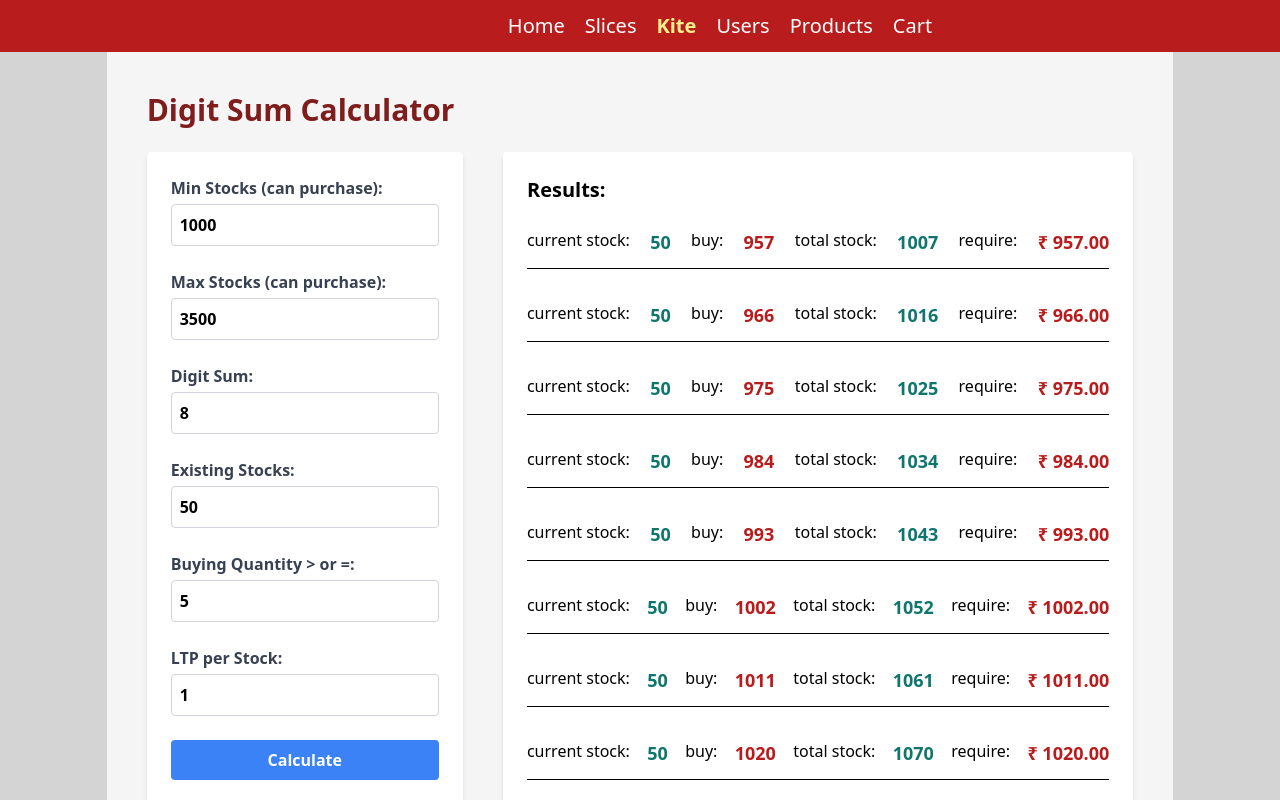
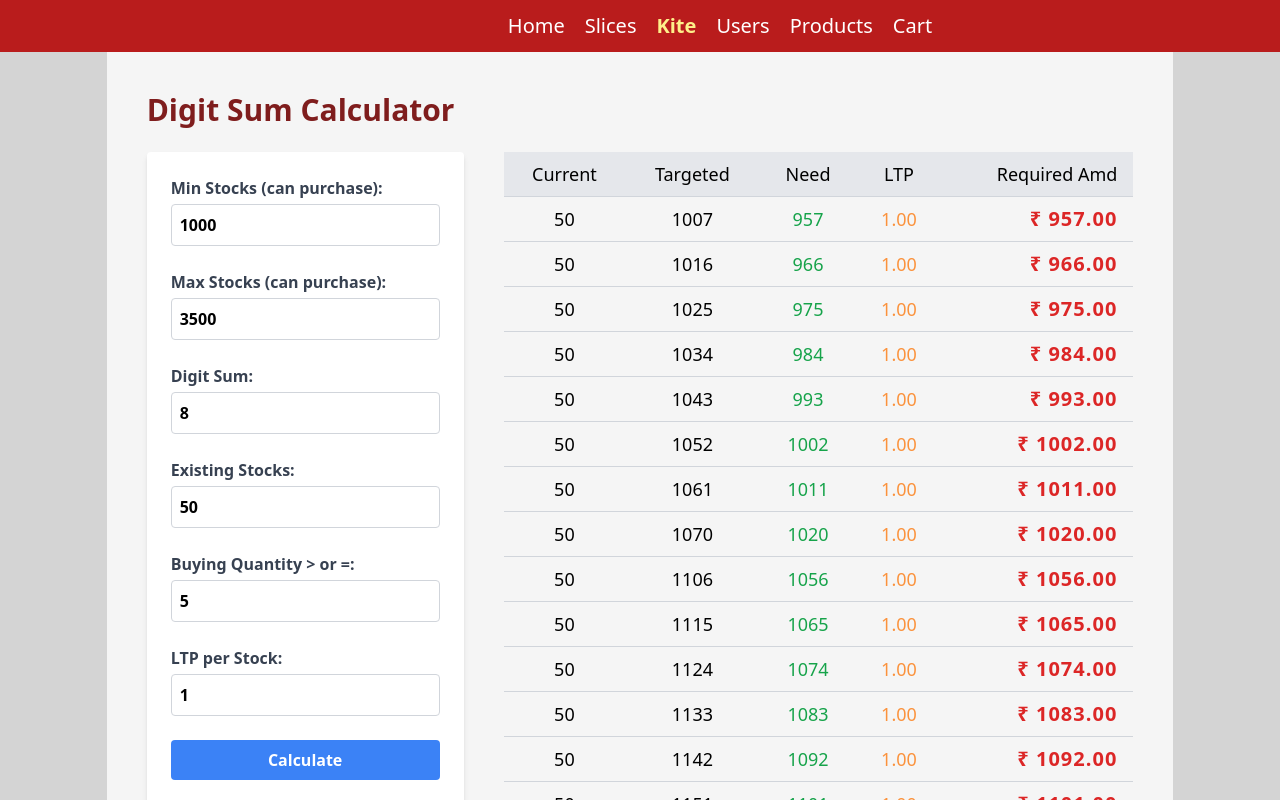
Before and after one commit to shankaraswal/rtk-qry-cd, a React app: page /kite in a window 1280 px wide. Both pictures are taken after a click on the button "Calculate". Shown: the top 800 px of the page. Built offline with nearby package versions, Linux system fonts and the light colour scheme; the HTML template or start-up script is replaced by a standard one.

Commit message:
updated ui table view

```diff
--- a/src/index.css
+++ b/src/index.css
@@ -1,3 +1,21 @@
 @tailwind base;
 @tailwind components;
 @tailwind utilities;
+
+/* styles.css */
+.table-custom {
+    @apply w-full text-center text-lg border-spacing-0 border-collapse border-none;
+  }
+
+  .table-custom tr:hover {
+    @apply bg-red-100;
+  }
+
+  .table-custom th, .table-custom td {
+    @apply px-4 py-2 border-b border-gray-300;
+
+  }
+
+  .table-custom th {
+    @apply bg-gray-200 font-medium;
+  }
--- a/src/pages/Kite.tsx
+++ b/src/pages/Kite.tsx
@@ -132,37 +132,32 @@ const KiteCalculator = () => {
           </button>
         </div>
 
-        {results.length > 0 && (
-          <div className="bg-white p-6 rounded shadow-md w-2/3  space-y-3">
-            <h2 className="text-xl font-semibold mb-2">Results:</h2>
-            <div className="flex flex-col gap-5 ">
+        <div className="flex flex-col gap-4 w-2/3 text-enter">
+          <table className="table-custom">
+            <thead>
+              <tr>
+                <th>Current</th>
+                <th>Targeted </th>
+                <th>Need</th>
+                <th>LTP</th>
+                <th className="text-right">Required Amd</th>
+              </tr>
+            </thead>
+            <tbody>
               {results.map((result: any, index: number) => (
-                <p
-                  key={index}
-                  className="flex flex-row text-ls justify-between border-b border-black py-3"
-                >
-                  <span>current stock:</span>
-                  <span className="text-lg font-bold text-teal-700">
-                    {givenNumber}
-                  </span>
-                  <span>buy:</span>
-                  <span className="text-lg font-bold text-red-700">
-                    {result.difference}
-                  </span>
-                  <span>total stock:</span>
-                  <span className="text-lg font-bold text-teal-700">
-                    {result.number}
-                  </span>
-
-                  <span>require:</span>
-                  <span className="text-lg font-bold text-red-700">
+                <tr>
+                  <td>{givenNumber}</td>
+                  <td>{result.number}</td>
+                  <td className="text-green-600">{result.difference}</td>
+                  <td className="text-orange-400">{price.toFixed(2)}</td>
+                  <td className="text-right font-semibold text-xl text-red-600 tracking-wider">
                     ₹ {result.totalAmount.toFixed(2)}
-                  </span>
-                </p>
+                  </td>
+                </tr>
               ))}
-            </div>
-          </div>
-        )}
+            </tbody>
+          </table>
+        </div>
       </div>
     </>
   );
```
